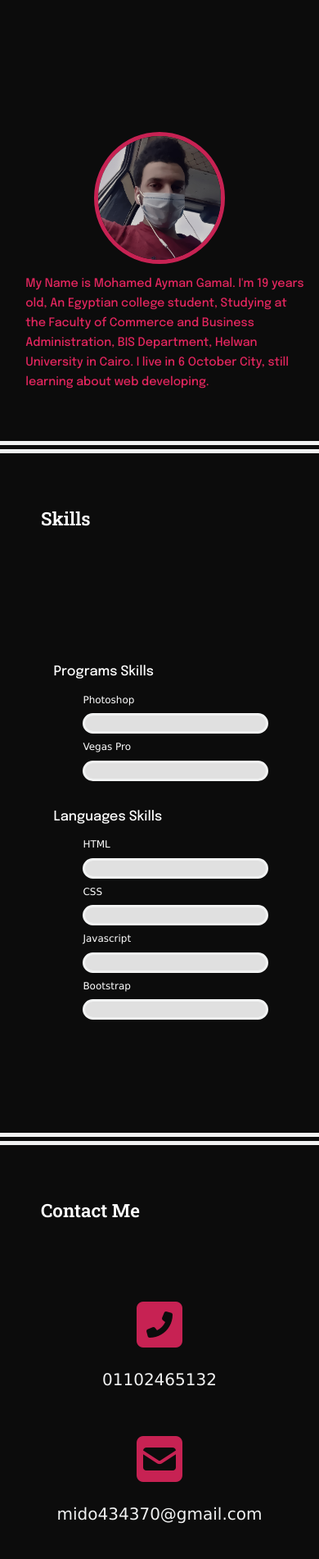
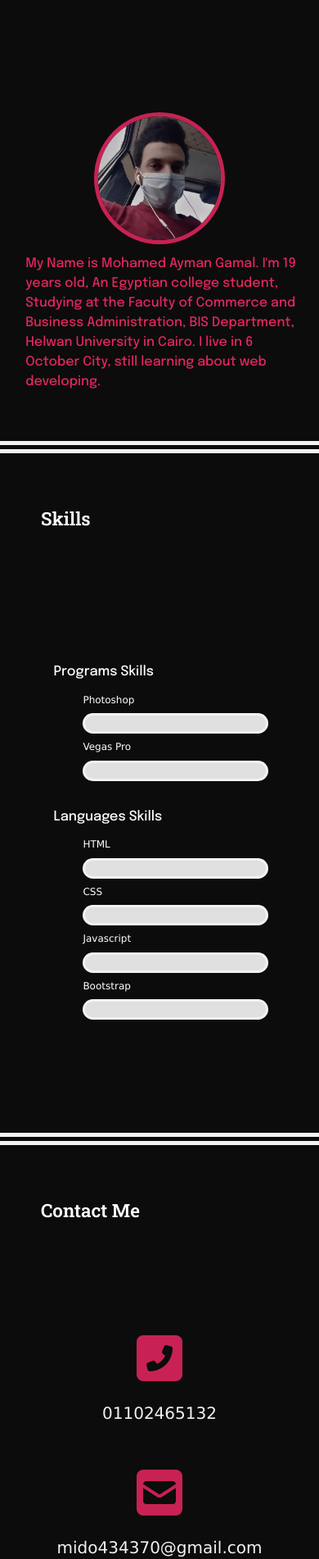
Before and after one commit to MuhAymanZ/Portfolio, a plain HTML site: page index.html in a window 390 px wide. Shown: the part 828-2730 px from the top of the page at 82% size. Drawn offline with nearby package versions, Linux system fonts and the light colour scheme; animation ran at ten frames a second.

Commit message:
final update

```diff
--- a/css/style.css
+++ b/css/style.css
@@ -258,7 +258,7 @@ video{
 
 
 .about img{
-    width:200px;
+    width:250px;
     border-radius: 50%;
     cursor: pointer;
     border: #c72253 solid 5px ;
@@ -270,7 +270,7 @@ video{
 
 
 .about p{
-      font-size: 90%;
+      font-size: 110%;
       width: 60%;
       color: #e4265f;
       font-family: 'Epilogue', sans-serif;
@@ -516,6 +516,7 @@ li{
     background-color: #0c0c0c;
     display:flex;
     flex-direction: column;
+    justify-content: center;
     border-top: 15px double #F1F2F2;
 
 
@@ -534,8 +535,6 @@ li{
     border-left: #F1F2F2 solid 10px;
 }
 .cont-row{
-    position: relative;
-    top: 140%;
     display:flex;
     justify-content: space-around;
     align-items: center;
@@ -622,12 +621,16 @@ footer p {
         flex-direction: row;
     }
     .about p {
+        font-size: 100%;
         width:initial;
         flex-wrap: wrap;
         flex-shrink: initial !important;
         margin-left: 10%;
 
 
+    }
+    .about img{
+        width:220px;
     }
     .skills-row {
         flex-direction: column;
@@ -651,7 +654,8 @@ footer p {
     }
     .cont-row{
         flex-direction: column;
-        top:38%;
+        position: relative;
+        top: 12%;
 
     }
     .fa-6x {
```
